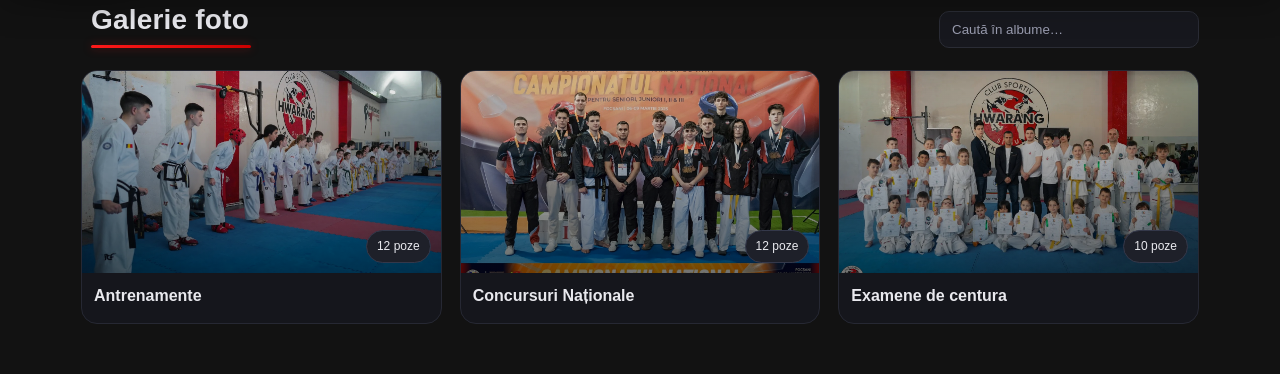
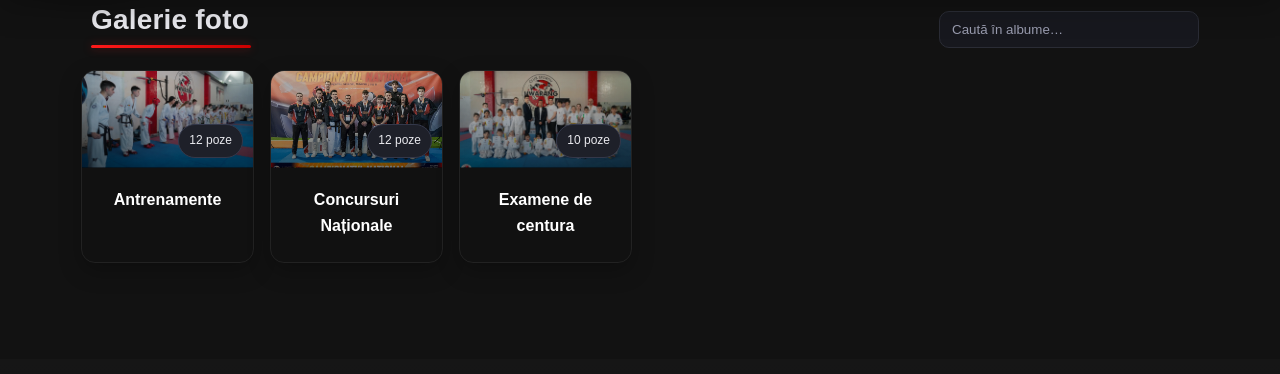
Before and after one commit to teobaila1/HWARANG_SITE_REACT, a React (Vite) app in the folder frontend/: page /galerie in a window 1280 px wide. Shown: the part 147-521 px from the top of the page. Built offline with nearby package versions, Linux system fonts and the light colour scheme.

Commit message:
Added photos and UI.

```diff
--- a/frontend/src/styles/mobile_ovverrides.css
+++ b/frontend/src/styles/mobile_ovverrides.css
@@ -222,3 +222,141 @@
 /* ---------- Utilitare micro ---------- */
 .hide-on-mobile{ display: none !important; }
 @media (min-width: 481px){ .hide-on-mobile{ display: initial !important; } }
+
+
+
+
+
+/* ===== FIX Navbar & Meniu mobil ===== */
+.navbar {
+  position: fixed;
+  top: 0;
+  left: 0;
+  right: 0;
+  z-index: 1000;
+}
+
+.nav-panel {
+  position: fixed;
+  inset: 56px 0 0 0;
+  z-index: 999; /* sub navbar */
+  background: rgba(9,9,11,0.97);
+  padding: 1rem 1.25rem;
+  display: flex;
+  flex-direction: column;
+  gap: .6rem;
+  overflow-y: auto;
+  overscroll-behavior: contain;
+}
+
+.nav-panel a {
+  color: #f5f5f5;
+  font-weight: 600;
+  border-radius: 12px;
+  padding: 0.75rem 1rem;
+  transition: background 0.2s ease;
+}
+
+.nav-panel a:active {
+  background: #1b1b1e;
+}
+
+.nav-panel .submenu {
+  margin-left: .5rem;
+  border-left: 2px solid #2a2a2f;
+  padding-left: .75rem;
+}
+
+body.nav-open {
+  overflow: hidden;
+}
+
+
+
+
+/* ===== FIX Galerie & Lightbox ===== */
+.albums-grid {
+  display: grid;
+  grid-template-columns: repeat(auto-fill, minmax(160px, 1fr));
+  gap: 1rem;
+  justify-items: center;
+  padding-bottom: 1rem;
+}
+
+.album-card {
+  background: #111;
+  border: 1px solid #222;
+  border-radius: 14px;
+  overflow: hidden;
+  transition: transform .2s ease, box-shadow .2s ease;
+  box-shadow: 0 8px 22px rgba(0,0,0,.25);
+  text-align: center;
+}
+
+.album-card:hover {
+  transform: translateY(-4px);
+  box-shadow: 0 10px 28px rgba(0,0,0,.35);
+}
+
+.album-card img {
+  width: 100%;
+  aspect-ratio: 4/3;
+  object-fit: cover;
+}
+
+.album-title {
+  font-weight: 700;
+  color: #fff;
+  padding: .6rem .4rem;
+}
+
+/* Lightbox - centrat și elegant */
+.lightbox {
+  position: fixed;
+  inset: 0;
+  background: rgba(0,0,0,.96);
+  display: flex;
+  flex-direction: column;
+  align-items: center;
+  justify-content: center;
+  padding: 1rem;
+  z-index: 2000;
+}
+
+.lightbox img {
+  max-width: 100%;
+  max-height: 70vh;
+  border-radius: 12px;
+  box-shadow: 0 6px 22px rgba(0,0,0,.6);
+}
+
+.lightbox .controls {
+  display: flex;
+  gap: .8rem;
+  justify-content: center;
+  margin-top: .8rem;
+}
+
+.lightbox .controls button {
+  min-width: 48px;
+  min-height: 48px;
+  border-radius: 50%;
+  background: rgba(255,255,255,.1);
+  border: 1px solid rgba(255,255,255,.15);
+  color: #fff;
+  font-size: 1.3rem;
+}
+
+.lightbox .controls button:active {
+  background: rgba(255,255,255,.25);
+}
+
+
+.album-card {
+  animation: fadeUp .6s ease both;
+}
+
+@keyframes fadeUp {
+  from { opacity: 0; transform: translateY(10px); }
+  to { opacity: 1; transform: translateY(0); }
+}
```
